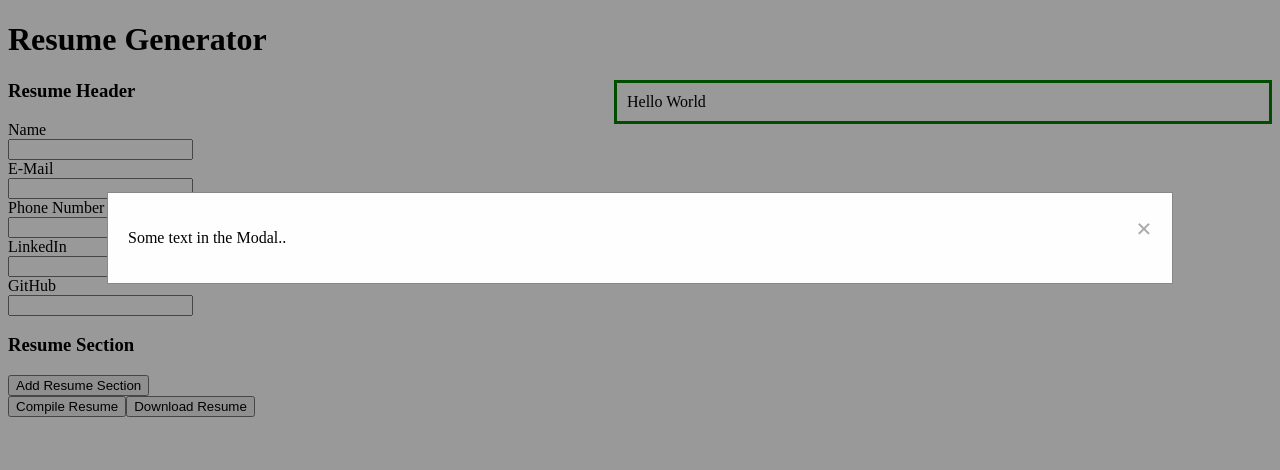
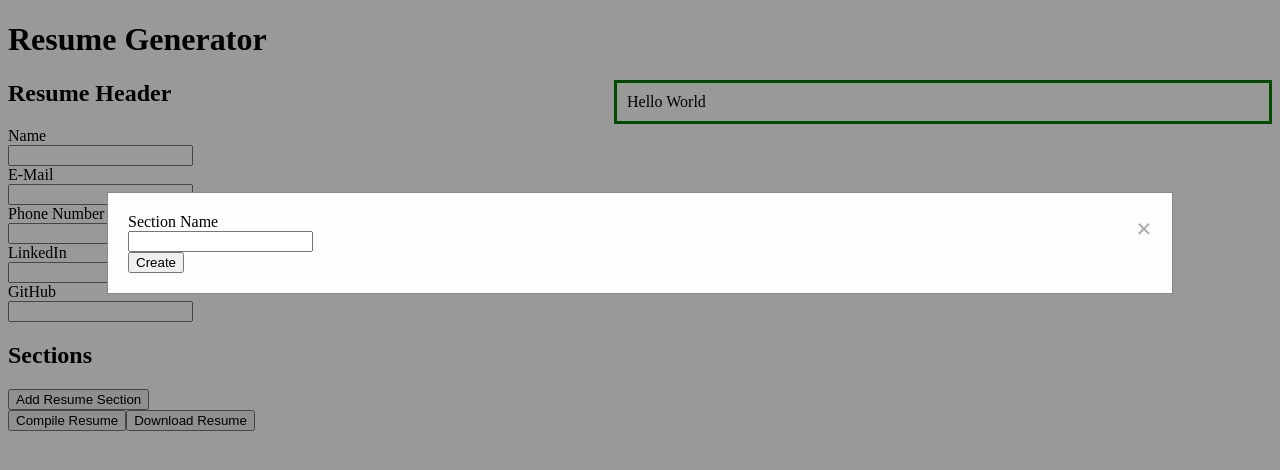
Before and after one commit to stelleron/resume-builder, a React (Vite) app in the folder frontend/: page / in a window 1280 px wide. Both pictures are taken after a click on the button "Add Resume Section". Shown: the top 470 px of the page. Built offline with nearby package versions, Linux system fonts and the light colour scheme.

Commit message:
Committing new modals

```diff
--- a/frontend/src/Resume.css
+++ b/frontend/src/Resume.css
@@ -13,7 +13,7 @@
 }
 
 /* Modal Content/Box */
-#resume-section-modal-content {
+.modal-content {
   background-color: #fefefe;
   margin: 15% auto; /* 15% from the top and centered */
   padding: 20px;
--- a/frontend/src/Resume.jsx
+++ b/frontend/src/Resume.jsx
@@ -54,7 +54,7 @@ const resume_html = [
 function ResumeHeader() {
     return (
       <form>
-        <h3>Resume Header</h3>
+        <h2>Resume Header</h2>
         <label htmlFor="name">Name</label><br></br>
         <input type="text" id="name" name="name"></input><br></br>
 
@@ -73,7 +73,59 @@ function ResumeHeader() {
     )
 }
 
+function ResumeExperience(props) {
+    const componentId = "resume-experience-modal-" + props.section_id
+
+    const handleClick = () => {
+        var modal = document.getElementById(componentId);
+        modal.style.display = "block";
+    }
+
+    const exitClick = () => {
+        var modal = document.getElementById(componentId);
+        modal.style.display = "none";
+    }
+
+    window.onclick = function(event) {
+        var modal = document.getElementById(componentId);
+        if (event.target == modal) {
+          modal.style.display = "none";
+        }
+    }
+
+    const addResumeExperience = function(event) {
+        event.preventDefault();
+        exitClick()
+    }
+
+    return (
+        <div className="resume-section-experience">
+            <h3>{props.section_id}. {props.section_name}</h3>
+            <button onClick={handleClick}>Add Experience</button>
+            <div id={componentId} className="modal">
+                <div className="modal-content">
+                    <span className="close" onClick={exitClick}>&times;</span>
+                    <form onSubmit={addResumeExperience}>
+                        <label htmlFor="exp-title">Experience Title</label><br></br>
+                        <input type="text" name="exp-title"></input><br></br>
+                        <label htmlFor="exp-subtitle">Experience Subtitle</label><br></br>
+                        <input type="text" name="exp-subtitle"></input><br></br>
+                        <label htmlFor="exp-period">Time Period</label><br></br>
+                        <input type="text" name="exp-period"></input><br></br>
+                        <input type="submit" value="Create"></input>
+                    </form>
+                </div>
+            </div>
+        </div>
+    )
+}
+
 function ResumeSections() {
+    // Define state variables for the form inputs
+    const [id, setId] = useState(1)
+    const [name, setName] = useState('');
+    const [experiences, setExperiences] = useState([]);
+
     const handleClick = () => {
         var modal = document.getElementById("resume-section-modal");
         modal.style.display = "block";
@@ -91,14 +143,49 @@ function ResumeSections() {
         }
     }
 
+    const isUnique = (new_experience) => {
+        console.log(experiences)
+        console.log(new_experience)
+        return !experiences.includes(new_experience)
+    }
+
+    const validateInput = function(e) {
+        setName(e.target.value)
+        if (!isUnique(e.target.value)) {
+            e.target.setCustomValidity('No duplicates allowed');
+        } else {
+            e.target.setCustomValidity('')
+        }
+    }
+
+    const addResumeSection = function(event) {
+        event.preventDefault();
+        setExperiences([...experiences, {
+            section_id: id,
+            section_name: name}
+        ])
+        setName("")
+        setId(id + 1)
+        exitClick()
+    }
+
     return (
         <div>
-            <h3>Resume Section</h3>
+            <h2 id="resume-section-title">Sections</h2>
+            {experiences.map((section) => (
+                <ResumeExperience section_id={section.section_id} section_name={section.section_name}/>
+            ))}
             <button onClick={handleClick}>Add Resume Section</button>
             <div id="resume-section-modal" className="modal">
-                <div id="resume-section-modal-content">
+                <div id="resume-section-modal-content" className="modal-content">
                     <span className="close" onClick={exitClick}>&times;</span>
-                    <p>Some text in the Modal..</p>
+                    <form onSubmit={addResumeSection}>
+                        <label htmlFor="name">Section Name</label><br></br>
+                        <input type="text" name="name"
+                               value={name}
+                               onChange={(e) => validateInput(e)} required></input><br></br>
+                        <input type="submit" value="Create"></input>
+                    </form>
                 </div>
             </div>
         </div>
```
